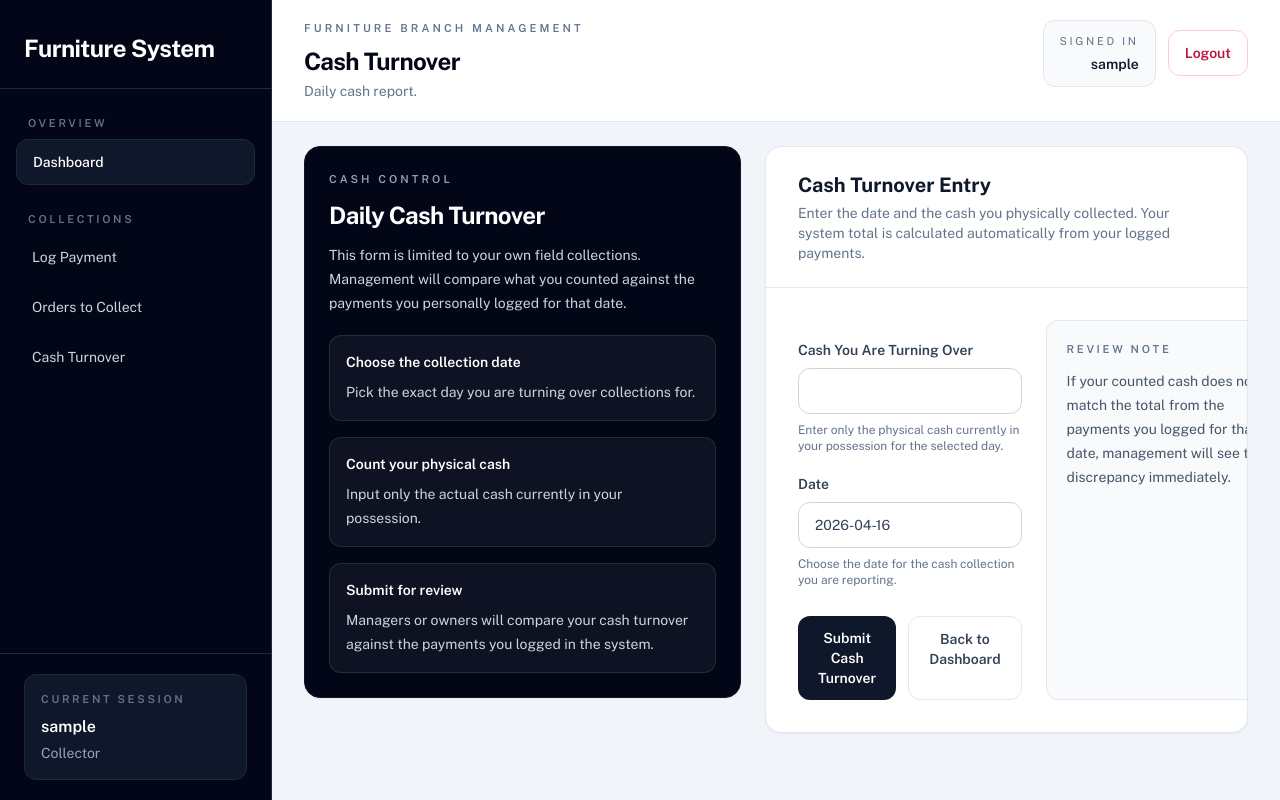
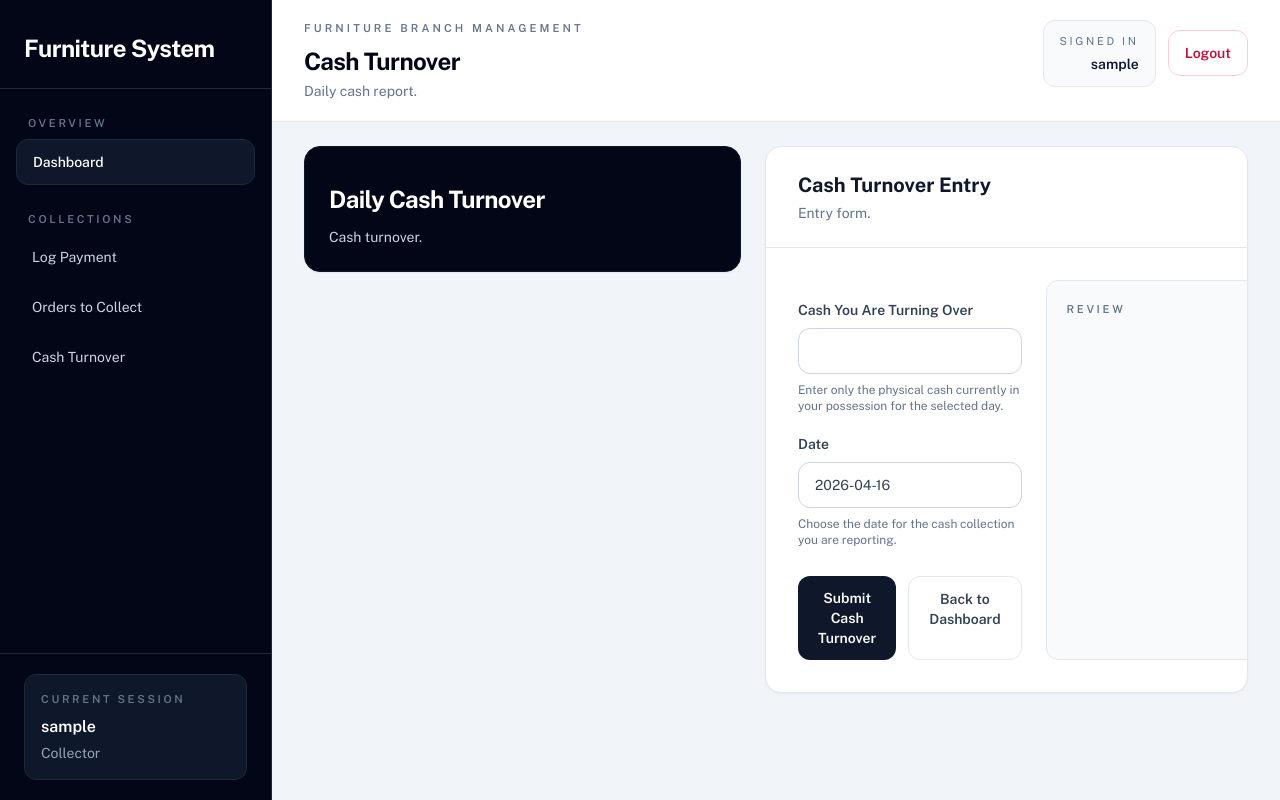
Before and after one commit to mrstorres-pixel/Furnisync, a Django app: page /reconciliation/daily/ in a window 1280 px wide. Run offline with Django 5.2, Linux system fonts and the light colour scheme; a user stored in the database is signed in; tables that the repository leaves empty hold one stand-in row (values such as "Sample post"); some libraries are stand-ins or nearby versions.

Commit message:
Trim daily reconciliation instructional copy

```diff
--- a/templates/core/daily_reconciliation.html
+++ b/templates/core/daily_reconciliation.html
@@ -6,60 +6,15 @@
     <div class="grid gap-6 xl:grid-cols-[0.95fr_1.05fr]">
         <aside class="space-y-6">
             <section class="rounded-2xl border border-slate-900 bg-slate-950 p-6 text-white shadow-sm">
-                <p class="text-[11px] font-semibold uppercase tracking-[0.28em] text-slate-400">Cash Control</p>
                 <h3 class="mt-3 text-2xl font-bold tracking-tight">{% if user.profile.role == 'collector' %}Daily Cash Turnover{% else %}Daily Reconciliation{% endif %}</h3>
-                <p class="mt-3 text-sm leading-6 text-slate-300">
-                    {% if user.profile.role == 'collector' %}
-                        This form is limited to your own field collections. Management will compare what you counted against the payments you personally logged for that date.
-                    {% else %}
-                        This record helps management compare system transactions against actual physical cash counted at the end of the day.
-                    {% endif %}
-                </p>
-                <div class="mt-5 space-y-4">
-                    <div class="rounded-xl border border-white/10 bg-white/5 p-4">
-                        <p class="text-sm font-semibold text-white">{% if user.profile.role == 'collector' %}Choose the collection date{% else %}Enter the system total{% endif %}</p>
-                        <p class="mt-2 text-sm leading-6 text-slate-300">
-                            {% if user.profile.role == 'collector' %}
-                                Pick the exact day you are turning over collections for.
-                            {% else %}
-                                Use the amount reflected by the system for the day being reconciled.
-                            {% endif %}
-                        </p>
-                    </div>
-                    <div class="rounded-xl border border-white/10 bg-white/5 p-4">
-                        <p class="text-sm font-semibold text-white">{% if user.profile.role == 'collector' %}Count your physical cash{% else %}Count the actual cash{% endif %}</p>
-                        <p class="mt-2 text-sm leading-6 text-slate-300">
-                            {% if user.profile.role == 'collector' %}
-                                Input only the actual cash currently in your possession.
-                            {% else %}
-                                Input the exact physical amount collected so discrepancies are visible immediately.
-                            {% endif %}
-                        </p>
-                    </div>
-                    <div class="rounded-xl border border-white/10 bg-white/5 p-4">
-                        <p class="text-sm font-semibold text-white">Submit for review</p>
-                        <p class="mt-2 text-sm leading-6 text-slate-300">
-                            {% if user.profile.role == 'collector' %}
-                                Managers or owners will compare your cash turnover against the payments you logged in the system.
-                            {% else %}
-                                Managers or owners can approve or reject the entry as part of the branch audit process.
-                            {% endif %}
-                        </p>
-                    </div>
-                </div>
+                <p class="mt-3 text-sm text-slate-300">{% if user.profile.role == 'collector' %}Cash turnover.{% else %}Daily review.{% endif %}</p>
             </section>
         </aside>
 
         <section class="overflow-hidden rounded-2xl border border-slate-200 bg-white shadow-sm">
             <div class="border-b border-slate-200 px-8 py-6">
                 <h3 class="text-xl font-bold text-slate-900">{% if user.profile.role == 'collector' %}Cash Turnover Entry{% else %}Reconciliation Entry{% endif %}</h3>
-                <p class="mt-1 text-sm text-slate-500">
-                    {% if user.profile.role == 'collector' %}
-                        Enter the date and the cash you physically collected. Your system total is calculated automatically from your logged payments.
-                    {% else %}
-                        Enter the system total and the actual cash counted so discrepancies can be reviewed properly.
-                    {% endif %}
-                </p>
+                <p class="mt-1 text-sm text-slate-500">{% if user.profile.role == 'collector' %}Entry form.{% else %}Review entry.{% endif %}</p>
             </div>
             <div class="grid gap-6 px-8 py-8 lg:grid-cols-[1fr_260px]">
                 <form method="post" class="space-y-5">
@@ -96,14 +51,7 @@
                 </form>
 
                 <div class="rounded-xl border border-slate-200 bg-slate-50 p-5">
-                    <p class="text-[11px] font-semibold uppercase tracking-[0.24em] text-slate-500">Review Note</p>
-                    <p class="mt-3 text-sm leading-6 text-slate-600">
-                        {% if user.profile.role == 'collector' %}
-                            If your counted cash does not match the total from the payments you logged for that date, management will see the discrepancy immediately.
-                        {% else %}
-                            Any difference between system total and counted cash becomes part of the review record, so accurate encoding matters here.
-                        {% endif %}
-                    </p>
+                    <p class="text-[11px] font-semibold uppercase tracking-[0.24em] text-slate-500">Review</p>
                 </div>
             </div>
         </section>
```
